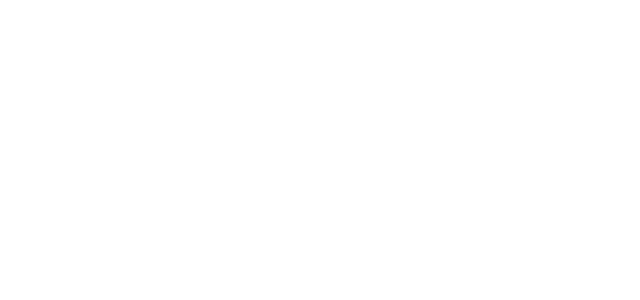
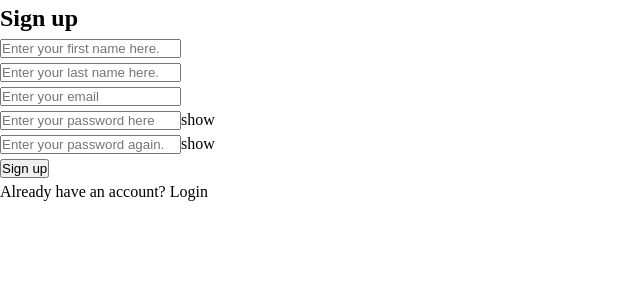
Before and after one commit to dipen2000/vidLibrary, a React (Create React App) app: page /signup in a window 1280 px wide. Before the commit this address had no page. Shown: the top 300 px of the page, without its empty margins (0-640 px from the left). Built offline with nearby package versions, Linux system fonts and the light colour scheme; what miragejs would draw is missing.

Commit message:
initial skeleton home page done

```diff
--- a/src/Routes/NavRoutes.js
+++ b/src/Routes/NavRoutes.js
@@ -5,6 +5,8 @@
 import { Liked } from "../pages/Liked/Liked";
 import { WatchLater } from "../pages/WatchLater/WatchLater";
 import { History } from "../pages/History/History";
+import { Logout } from "../pages/Logout/Logout";
+import { Signup } from "../pages/Signup/Signup";
 import Mockman from "mockman-js";
 
 const NavRoutes = () => {
@@ -12,11 +14,13 @@
     <Routes>
       <Route path="/mock" element={<Mockman />} />
       <Route path="/" element={<Home />} />
-      <Route path="/login" element={<Login />} />
       <Route path="/playlist" element={<Playlists />} />
       <Route path="/liked" element={<Liked />} />
       <Route path="/watch-later" element={<WatchLater />} />
       <Route path="/history" element={<History />} />
+      <Route path="/login" element={<Login />} />
+      <Route path="/logout" element={<Logout />} />
+      <Route path="/signup" element={<Signup />} />
     </Routes>
   );
 };
--- a/src/pages/Login/Login.js
+++ b/src/pages/Login/Login.js
@@ -1,6 +1,71 @@
 import "./Login.css";
+import { useState } from "react";
+import { Link, useNavigate } from "react-router-dom";
+import { Navbar } from "../../components/Navbar/Navbar";
 const Login = () => {
-  return <div>Login</div>;
+  const [error, setError] = useState();
+  const [loginInput, setLoginInput] = useState({
+    input: {},
+    hide: { pwd: true },
+  });
+  const navigate = useNavigate();
+
+  const loginInputHandler = (e) => {
+    const { name, value } = e.target;
+    setLoginInput({
+      ...loginInput,
+      input: { ...loginInput.input, [name]: value },
+    });
+  };
+
+  const guestLogin = {
+    email: "adarshbalika@gmail.com",
+    password: "adarshBalika123",
+  };
+
+  //   console.log(loginInput.input);
+  return (
+    <>
+      <Navbar />
+      <section>
+        <form>
+          <h2>Login</h2>
+          <input
+            type="email"
+            name="email"
+            placeholder="Enter your e-mail here"
+            value={loginInput.input.email}
+            onChange={loginInputHandler}
+          />
+          <br />
+          <input
+            type={loginInput.hide.pwd ? "password" : "text"}
+            name="password"
+            placeholder="Enter your password"
+            value={loginInput.input.password}
+            onChange={loginInputHandler}
+          />
+          <span
+            className="curs-point"
+            onClick={() =>
+              setLoginInput({
+                ...loginInput,
+                hide: { pwd: !loginInput.hide.pwd },
+              })
+            }
+          >
+            {loginInput.hide.pwd ? "show" : "hide"}
+          </span>
+          <br />
+          <button className="curs-point">login</button>
+          <p>
+            New to SHOETUBE? <Link to="/signup">Create new account</Link>
+          </p>
+          <div className="error-message">{error}</div>
+        </form>
+      </section>
+    </>
+  );
 };
 
 export { Login };
--- /dev/null
+++ b/src/pages/Logout/Logout.js
@@ -0,0 +1,12 @@
+import "./Logout.css";
+import { Link } from "react-router-dom";
+const Logout = () => {
+  return (
+    <>
+      <div>You have logged out successfully...</div>
+      <Link to="/">Go back to home.</Link>
+    </>
+  );
+};
+
+export { Logout };
--- /dev/null
+++ b/src/pages/Signup/Signup.js
@@ -0,0 +1,105 @@
+import "./Signup.css";
+import { Link } from "react-router-dom";
+import { useState } from "react";
+const Signup = () => {
+  const [signupInput, setSignupInput] = useState({
+    input: {},
+    error: "",
+    hide: { pwd: true, confirmPwd: true },
+  });
+
+  const signupInputHandler = (e) => {
+    const { name, value } = e.target;
+    setSignupInput({
+      ...signupInput,
+      input: { ...signupInput.input, [name]: value },
+    });
+  };
+
+  return (
+    <>
+      <form>
+        <h2>Sign up</h2>
+        <input
+          type="text"
+          name="firstName"
+          placeholder="Enter your first name here."
+          value={signupInput.input.firstName}
+          onChange={signupInputHandler}
+          required
+        />
+        <br />
+        <input
+          type="text"
+          name="lastName"
+          placeholder="Enter your last name here."
+          value={signupInput.input.lastName}
+          onChange={signupInputHandler}
+          required
+        />
+        <br />
+        <input
+          type="email"
+          name="email"
+          placeholder="Enter your email"
+          value={signupInput.input.email}
+          onChange={signupInputHandler}
+          required
+        />
+        <br />
+        <input
+          type={signupInput.hide.pwd ? "password" : "text"}
+          name="password"
+          placeholder="Enter your password here"
+          value={signupInput.input.password}
+          onChange={signupInputHandler}
+          required
+        />
+        <span
+          className="curs-point"
+          onClick={() =>
+            setSignupInput({
+              ...signupInput,
+              hide: { ...signupInput.hide, pwd: !signupInput.hide.pwd },
+            })
+          }
+        >
+          {signupInput.hide.pwd ? "show" : "hide"}
+        </span>
+        <br />
+        <input
+          type={signupInput.hide.confirmPwd ? "password" : "text"}
+          name="confirmPassword"
+          placeholder="Enter your password again."
+          value={signupInput.input.confirmPassword}
+          onChange={signupInputHandler}
+          required
+        />
+        <span
+          className="curs-point"
+          onClick={() =>
+            setSignupInput({
+              ...signupInput,
+              hide: {
+                ...signupInput.hide,
+                confirmPwd: !signupInput.hide.confirmPwd,
+              },
+            })
+          }
+        >
+          {signupInput.hide.confirmPwd ? "show" : "hide"}
+        </span>
+        <br />
+        <button>Sign up</button>
+        {signupInput.input.password !== signupInput.input.confirmPassword && (
+          <div>Your passwords are not equal.</div>
+        )}
+        <p>
+          Already have an account? <Link to="/login">Login</Link>
+        </p>
+      </form>
+    </>
+  );
+};
+
+export { Signup };
```
Also changed, not shown: src/pages/Logout/Logout.css (added), src/pages/Signup/Signup.css (added).
